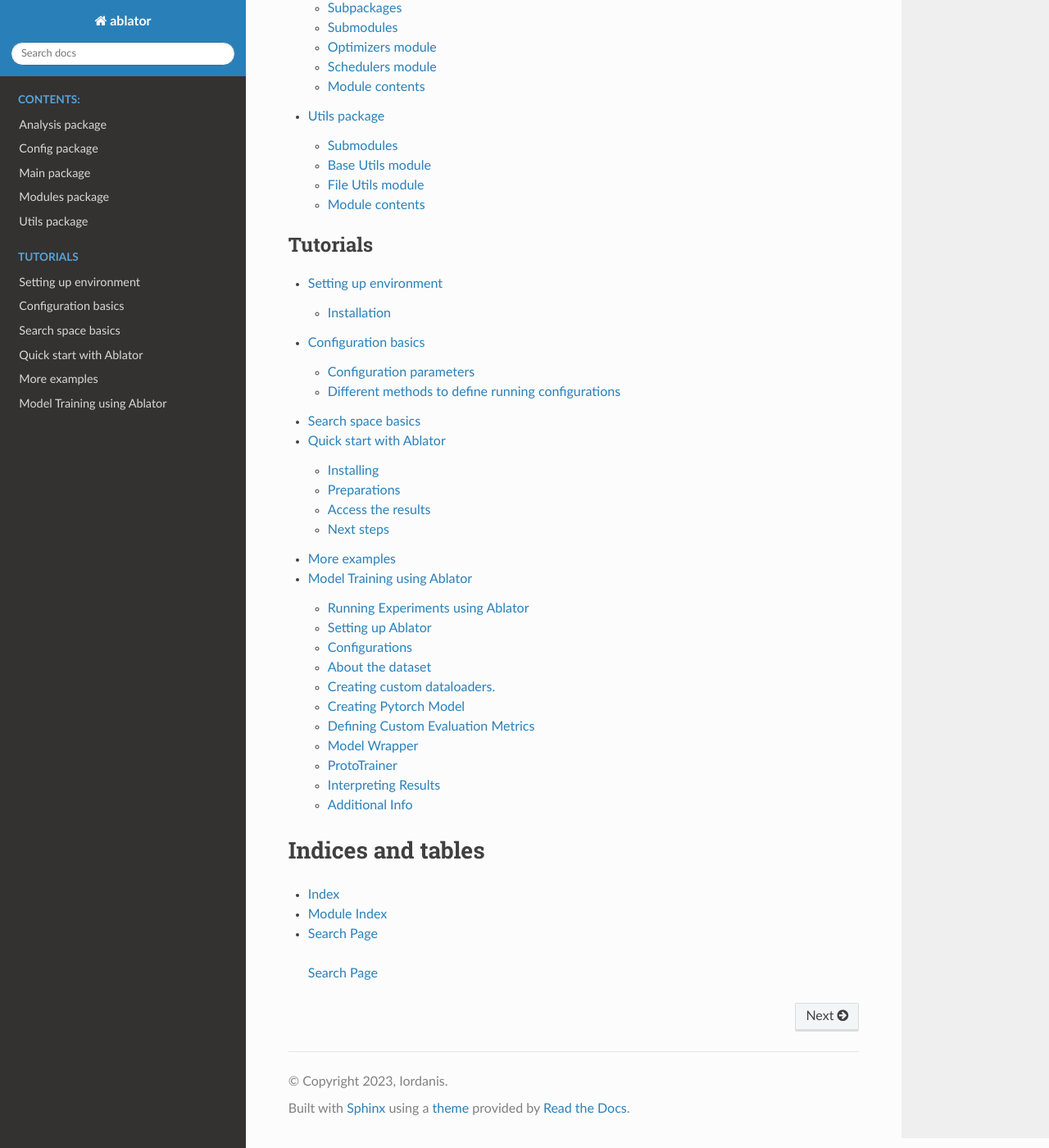
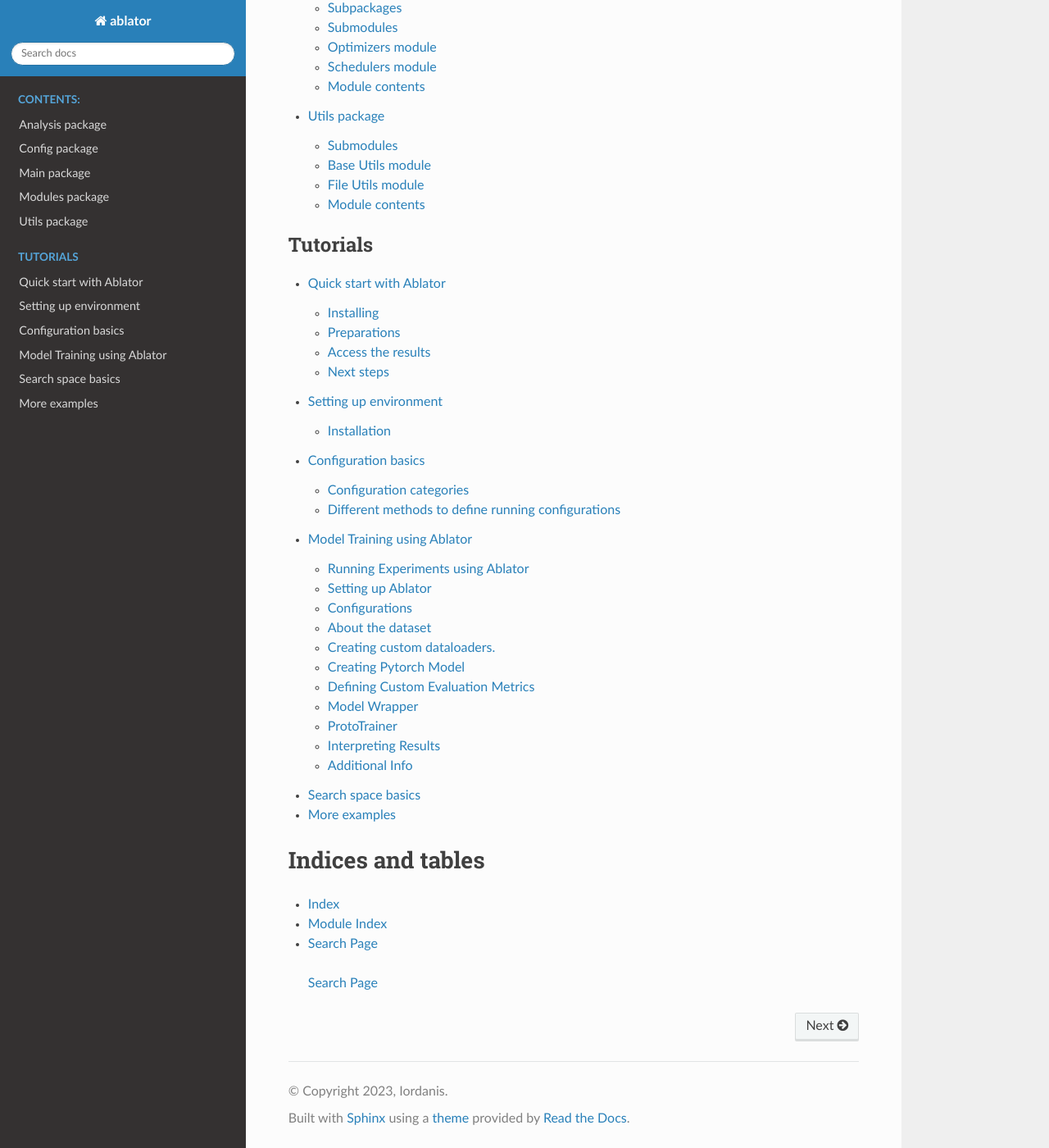
Before and after one commit to fostiropoulos/ablator, a Sphinx documentation site: the page built from docs/source/index.rst, in a window 1280 px wide and 1400 px high, scrolled down 798 px. Shown: the whole window at 82% size. Built offline with Sphinx 7.4.7 and the Read the Docs theme 2.0.0, drawn with Linux system fonts in a browser that asks for light colours.

```diff
--- a/docs/source/index.rst
+++ b/docs/source/index.rst
@@ -20,12 +20,12 @@ Welcome to ablator's documentation!
    :maxdepth: 2
    :caption: Tutorials
 
+   notebooks/GettingStarted.ipynb
    notebooks/Environment-settings.ipynb
    notebooks/Configuration-Basics.ipynb
+   notebooks/model-training.ipynb
    notebooks/Search-Space-Setup.ipynb
-   notebooks/GettingStarted.ipynb
    notebooks/GettingStarted-more-demos.ipynb
-   notebooks/model-training.ipynb
 
 Indices and tables
 ==================
```
Also changed, not shown: docs/source/notebooks/Configuration-Basics.ipynb.
